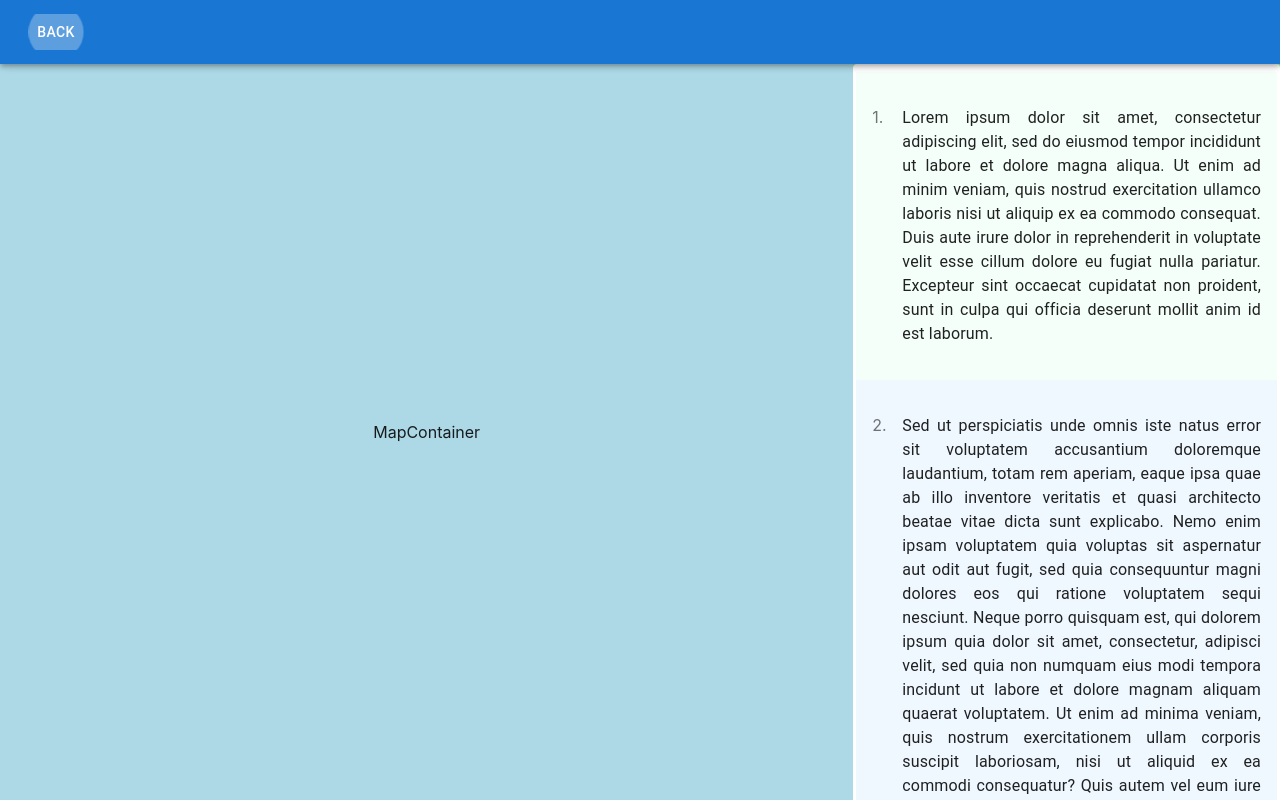
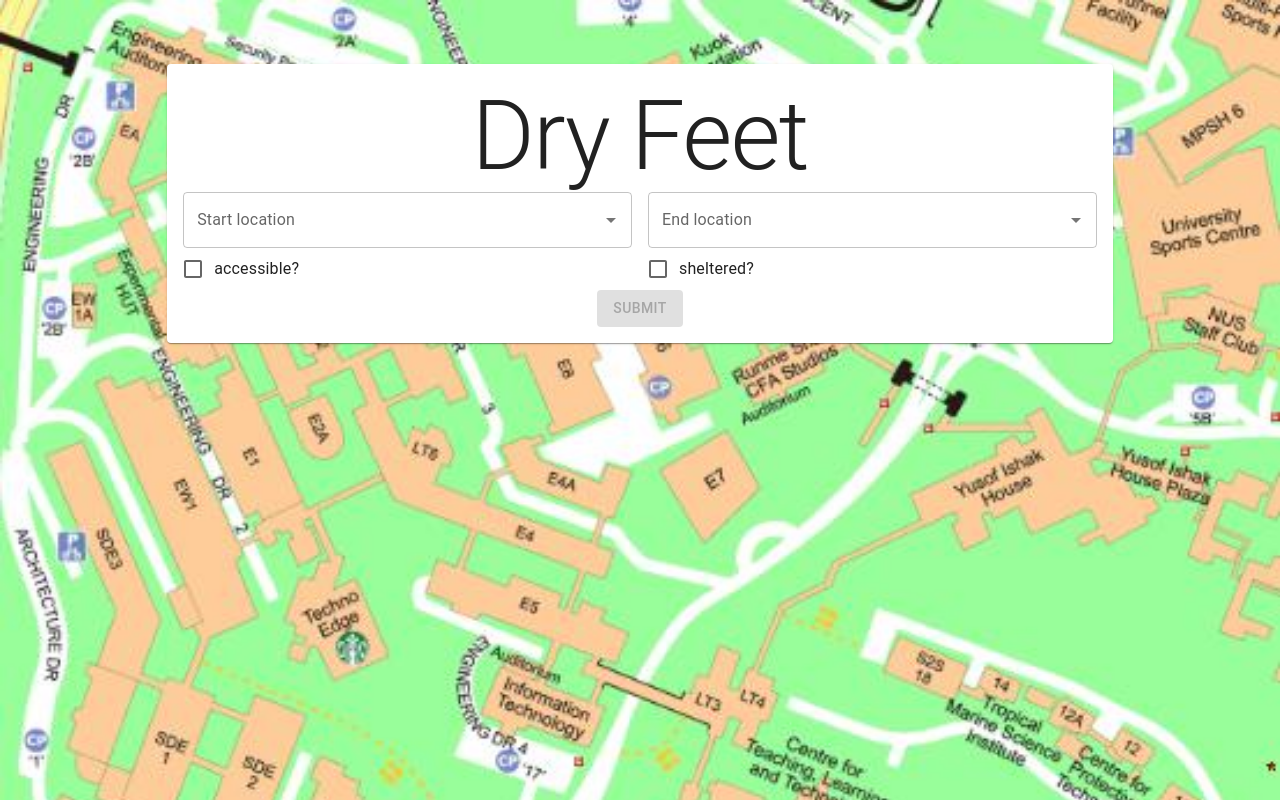
Before and after one commit to ryanozx/dry-feet, a React (Create React App) app: page / in a window 1280 px wide. Built offline with nearby package versions, Linux system fonts and the light colour scheme.

Commit message:
feat: integrate api

```diff
--- a/src/App.tsx
+++ b/src/App.tsx
@@ -3,18 +3,18 @@ import './App.css';
 import { Box, Grid2 as Grid, Typography, Button, Card } from '@mui/material';
 import MyAutocomplete from './MyAutocomplete';
 import MyCheckbox from './MyCheckbox';
-import { getLocations, queryPath } from './api';
+import { getLocations, queryPath } from './api/api';
 import backgroundImage from './images/backgroundImage.jpg';
 import MapResults from './MapResults/MapResults';
 
 function App() {
   const [isSheltered, setIsSheltered] = useState(false);
   const [isAccessible, setIsAccessible] = useState(false);
-  const [showMap, setShowMap] = useState(true);
+  const [showMap, setShowMap] = useState(false);
   const [locations, setLocations] = useState([]);
   const [startLocation, setStartLocation] = useState("");
   const [endLocation, setEndLocation] = useState("");
-  const [data, setData] = useState({});
+  const [data, setData] = useState({path: []});
 
   useEffect(() => {
     (async () => {
--- a/src/MapResults/MapInstructions.tsx
+++ b/src/MapResults/MapInstructions.tsx
@@ -3,13 +3,7 @@ import Box from '@mui/material/Box';
 import { List, ListItemButton, ListItemIcon, ListItemText } from '@mui/material';
 import Paper from '@mui/material/Paper';
 
-const testInstructions = [
-    "Lorem ipsum dolor sit amet, consectetur adipiscing elit, sed do eiusmod tempor incididunt ut labore et dolore magna aliqua. Ut enim ad minim veniam, quis nostrud exercitation ullamco laboris nisi ut aliquip ex ea commodo consequat. Duis aute irure dolor in reprehenderit in voluptate velit esse cillum dolore eu fugiat nulla pariatur. Excepteur sint occaecat cupidatat non proident, sunt in culpa qui officia deserunt mollit anim id est laborum.",
-    "Sed ut perspiciatis unde omnis iste natus error sit voluptatem accusantium doloremque laudantium, totam rem aperiam, eaque ipsa quae ab illo inventore veritatis et quasi architecto beatae vitae dicta sunt explicabo. Nemo enim ipsam voluptatem quia voluptas sit aspernatur aut odit aut fugit, sed quia consequuntur magni dolores eos qui ratione voluptatem sequi nesciunt. Neque porro quisquam est, qui dolorem ipsum quia dolor sit amet, consectetur, adipisci velit, sed quia non numquam eius modi tempora incidunt ut labore et dolore magnam aliquam quaerat voluptatem. Ut enim ad minima veniam, quis nostrum exercitationem ullam corporis suscipit laboriosam, nisi ut aliquid ex ea commodi consequatur? Quis autem vel eum iure reprehenderit qui in ea voluptate velit esse quam nihil molestiae consequatur, vel illum qui dolorem eum fugiat quo voluptas nulla pariatur?",
-    "At vero eos et accusamus et iusto odio dignissimos ducimus qui blanditiis praesentium voluptatum deleniti atque corrupti quos dolores et quas molestias excepturi sint occaecati cupiditate non provident, similique sunt in culpa qui officia deserunt mollitia animi, id est laborum et dolorum fuga. Et harum quidem rerum facilis est et expedita distinctio. Nam libero tempore, cum soluta nobis est eligendi optio cumque nihil impedit quo minus id quod maxime placeat facere possimus, omnis voluptas assumenda est, omnis dolor repellendus. Temporibus autem quibusdam et aut officiis debitis aut rerum necessitatibus saepe eveniet ut et voluptates repudiandae sint et molestiae non recusandae. Itaque earum rerum hic tenetur a sapiente delectus, ut aut reiciendis voluptatibus maiores alias consequatur aut perferendis doloribus asperiores repellat."
-];
-
-export default function MapInstructions({instructions = testInstructions}) {
+export default function MapInstructions({instructions}) {
     const instructionsList = instructions.map((step, idx) =>
         <ListItemButton key={idx} sx={{
             alignItems: 'flex-start',
--- a/src/MapResults/MapResults.tsx
+++ b/src/MapResults/MapResults.tsx
@@ -21,6 +21,7 @@ const Transition = React.forwardRef(function Transition(
 });
 
 export default function MapResults({open, setOpen, data, setData}) {
+
 
   const handleClose = () => {
     setOpen(false);
@@ -71,7 +72,7 @@ export default function MapResults({open, setOpen, data, setData}) {
                 overflow: 'auto',
               }}
             >
-              <MapInstructions />
+              <MapInstructions instructions={data.path}/>
             </Grid>
           </Grid>
         </DialogContent>
--- a/src/api.tsx
+++ /dev/null
@@ -1,25 +0,0 @@
-const fakeLocations = ["AS6","CLB","CLB Bridge","COM1","COM2","COM3","E1","E1A","E2","E2A","E3","E3A","E4","E4A","E5","E7","E8","EA","TLAB","Techno Edge"]
-const fakePath = []
-
-const getLocations = async () => {
-    return fakeLocations;
-
-    const res = await fetch('localhost:5000/api/locations');
-    const data = await res.json();
-    return data;
-}
-
-const queryPath = async (start, end, isSheltered, isAccessible) => {
-    return fakePath;
-
-    const url = new URL('localhost:5000/api/find_path');
-    url.searchParams.append('from', start);
-    url.searchParams.append('to', end);
-    url.searchParams.append('isSheltered', isSheltered);
-    url.searchParams.append('isAccessible', isAccessible);
-    const res = await fetch(url);
-    const data = await res.json();
-    return data;
-}
-
-export { getLocations, queryPath };
--- /dev/null
+++ b/src/api/api.tsx
@@ -0,0 +1,29 @@
+const fakeLocations = ["AS6","CLB","CLB Bridge","COM1","COM2","COM3","E1","E1A","E2","E2A","E3","E3A","E4","E4A","E5","E7","E8","EA","TLAB","Techno Edge"]
+const fakePath = [
+        "Lorem ipsum dolor sit amet, consectetur adipiscing elit, sed do eiusmod tempor incididunt ut labore et dolore magna aliqua. Ut enim ad minim veniam, quis nostrud exercitation ullamco laboris nisi ut aliquip ex ea commodo consequat. Duis aute irure dolor in reprehenderit in voluptate velit esse cillum dolore eu fugiat nulla pariatur. Excepteur sint occaecat cupidatat non proident, sunt in culpa qui officia deserunt mollit anim id est laborum.",
+        "Sed ut perspiciatis unde omnis iste natus error sit voluptatem accusantium doloremque laudantium, totam rem aperiam, eaque ipsa quae ab illo inventore veritatis et quasi architecto beatae vitae dicta sunt explicabo. Nemo enim ipsam voluptatem quia voluptas sit aspernatur aut odit aut fugit, sed quia consequuntur magni dolores eos qui ratione voluptatem sequi nesciunt. Neque porro quisquam est, qui dolorem ipsum quia dolor sit amet, consectetur, adipisci velit, sed quia non numquam eius modi tempora incidunt ut labore et dolore magnam aliquam quaerat voluptatem. Ut enim ad minima veniam, quis nostrum exercitationem ullam corporis suscipit laboriosam, nisi ut aliquid ex ea commodi consequatur? Quis autem vel eum iure reprehenderit qui in ea voluptate velit esse quam nihil molestiae consequatur, vel illum qui dolorem eum fugiat quo voluptas nulla pariatur?",
+        "At vero eos et accusamus et iusto odio dignissimos ducimus qui blanditiis praesentium voluptatum deleniti atque corrupti quos dolores et quas molestias excepturi sint occaecati cupiditate non provident, similique sunt in culpa qui officia deserunt mollitia animi, id est laborum et dolorum fuga. Et harum quidem rerum facilis est et expedita distinctio. Nam libero tempore, cum soluta nobis est eligendi optio cumque nihil impedit quo minus id quod maxime placeat facere possimus, omnis voluptas assumenda est, omnis dolor repellendus. Temporibus autem quibusdam et aut officiis debitis aut rerum necessitatibus saepe eveniet ut et voluptates repudiandae sint et molestiae non recusandae. Itaque earum rerum hic tenetur a sapiente delectus, ut aut reiciendis voluptatibus maiores alias consequatur aut perferendis doloribus asperiores repellat."
+    ]
+
+const getLocations = async () => {
+    return fakeLocations;
+
+    const res = await fetch('localhost:5000/api/locations');
+    const data = await res.json();
+    return data;
+}
+
+const queryPath = async (start, end, isSheltered, isAccessible) => {
+    return {path: fakePath};
+
+    const url = new URL('localhost:5000/api/find_path');
+    url.searchParams.append('from', start);
+    url.searchParams.append('to', end);
+    url.searchParams.append('isSheltered', isSheltered);
+    url.searchParams.append('isAccessible', isAccessible);
+    const res = await fetch(url);
+    const data = await res.json();
+    return data;
+}
+
+export { getLocations, queryPath };
```
